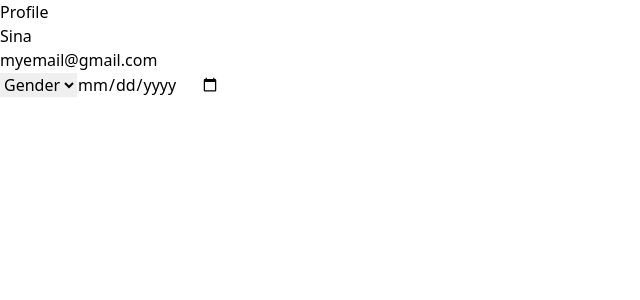
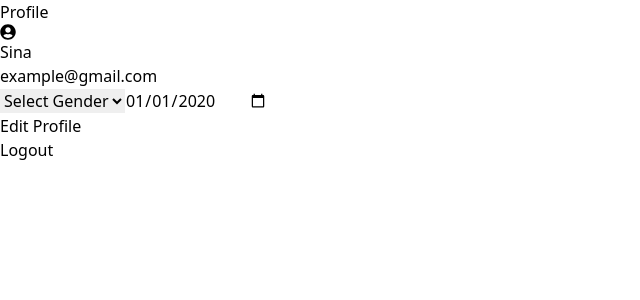
Before and after one commit to Sina-Hgs/user-profile-react, a React (Vite) app: page / in a window 1280 px wide. Shown: the top 300 px of the page, without its empty margins (0-640 px from the left). Built offline with nearby package versions, Linux system fonts and the light colour scheme; the HTML template or start-up script is replaced by a standard one.

Commit message:
done with the logic of the profile page components except the calender

```diff
--- a/src/components/Calender.jsx
+++ b/src/components/Calender.jsx
@@ -1,7 +1,7 @@
-const Calender = () => {
+const Calender = ({ defaultValue }) => {
   return (
     <>
-      <input type="date" />
+      <input type="date" defaultValue={defaultValue} />
     </>
   );
 };
--- /dev/null
+++ b/src/components/UserInfo.jsx
@@ -0,0 +1,31 @@
+import useLocalStorage from "../hooks/useLocalStorage";
+
+import Calender from "../components/Calender";
+import DropDown from "../components/DropDown";
+
+import { FaUserCircle } from "react-icons/fa";
+
+const UserInfo = () => {
+  const fallBackUserInfo = {
+    name: "Sina",
+    email: "example@gmail.com",
+    gender: "Select Gender",
+    birthDate: "2020-01-01",
+  };
+
+  const [userData, setUserData] = useLocalStorage("user", fallBackUserInfo);
+
+  console.log(userData);
+  return (
+    <div>
+      <h1>Profile</h1>
+      <FaUserCircle />
+      <h2>{userData.name}</h2>
+      <p>{userData.email}</p>
+      <DropDown defaultValue={userData.gender} values={["Male", "Female"]} />
+      <Calender defaultValue={userData.birthDate} />
+    </div>
+  );
+};
+
+export default UserInfo;
--- a/src/hooks/useLocalStorage.jsx
+++ b/src/hooks/useLocalStorage.jsx
@@ -7,7 +7,7 @@ const useLocalStorage = (storageKey, fallbackState) => {
 
   useEffect(() => {
     localStorage.setItem(storageKey, JSON.stringify(value));
-  }, [value, storageKey]);
+  }, [value]);
 
   return [value, setValue];
 };
--- a/src/routes/ProfilePage.jsx
+++ b/src/routes/ProfilePage.jsx
@@ -1,15 +1,22 @@
-import Calender from "../components/Calender";
-import DropDown from "../components/DropDown";
+import { useNavigate } from "react-router-dom";
+
+import UserInfo from "../components/UserInfo";
 
 const ProfilePage = () => {
+  const Navigate = useNavigate();
   return (
-    <div>
-      <h1>Profile</h1>
-      <h2>Sina</h2>
-      <p>myemail@gmail.com</p>
-      <DropDown defaultValue={'Gender'} values={["Male", "Female"]} />
-      <Calender />
-    </div>
+    <>
+      <UserInfo />
+
+      <button
+        onClick={() => {
+          Navigate("./edit-profile");
+        }}
+      >
+        Edit Profile
+      </button>
+      <div>Logout</div>
+    </>
   );
 };
 
```
